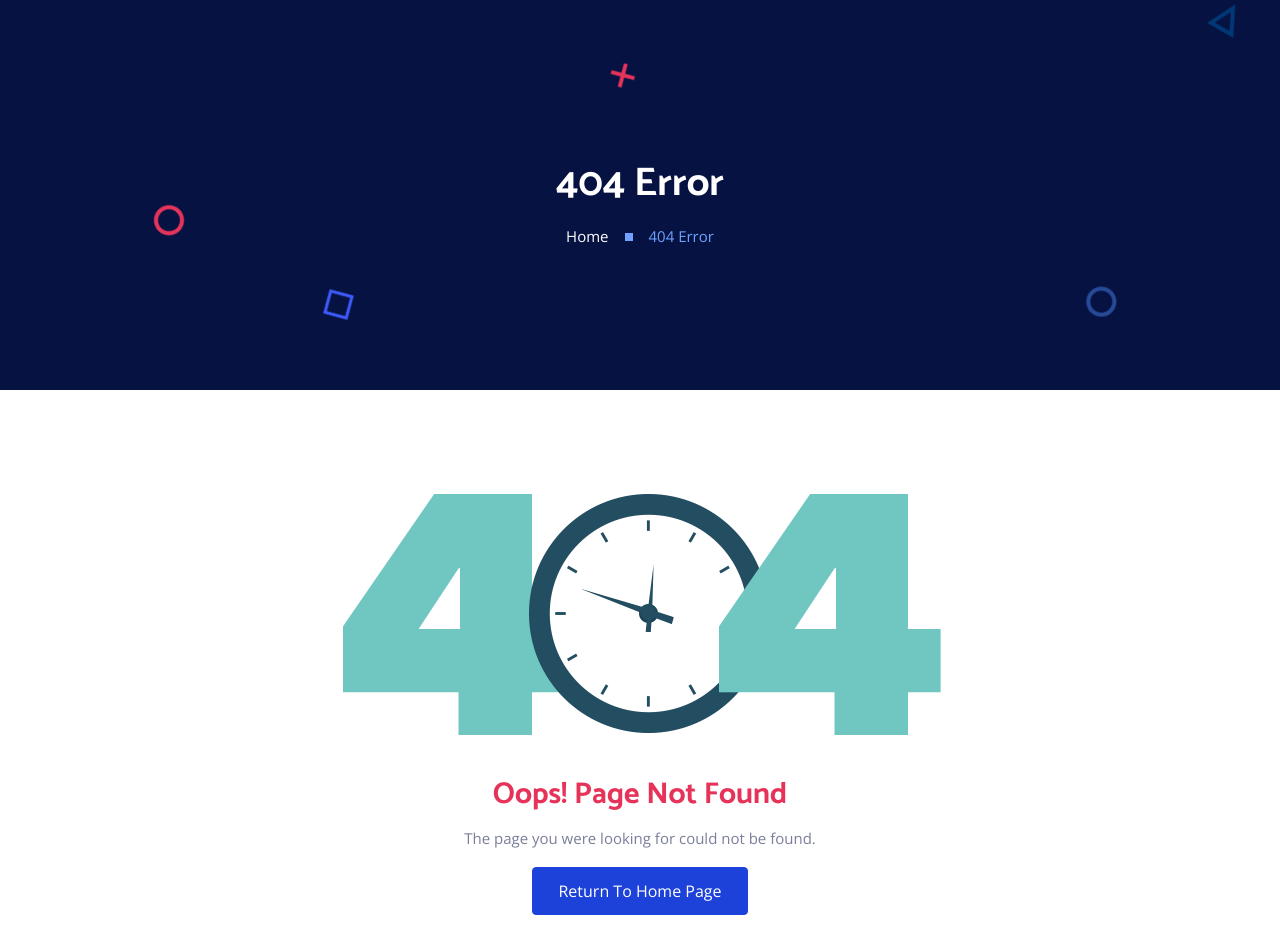
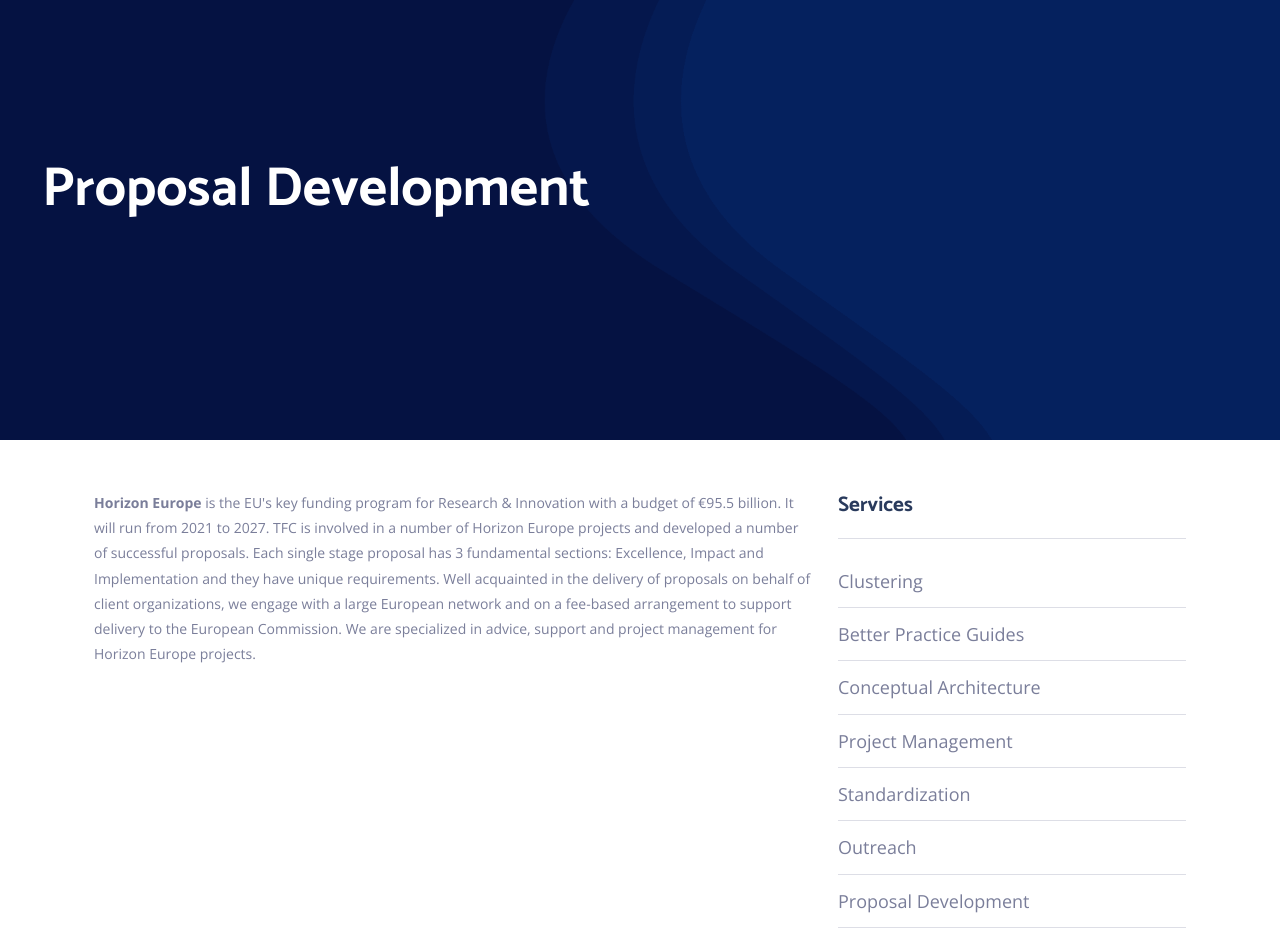
Before and after one commit to pantpap/tfc-aiva-new-website, an Angular app: page /services-proposal-development in a window 1280 px wide. Shown: the part 140-1092 px from the top of the page. Built offline with nearby package versions, Linux system fonts and the light colour scheme; what ng2-sticky-nav, ngx-accordion, ngx-owl-carousel-o, ngx-scrolltop would draw is missing.

Commit message:
create proposal-development.component and update links

```diff
--- a/src/app/app-routing.module.ts
+++ b/src/app/app-routing.module.ts
@@ -32,6 +32,9 @@
 import {ProjectManagementComponent} from './components/pages/services/project-management/project-management.component';
 import {StandardizationComponent} from './components/pages/services/standardization/standardization.component';
 import {OutreachComponent} from './components/pages/services/outreach/outreach.component';
+import {
+    ProposalDevelopmentComponent
+} from './components/pages/services/proposal-development/proposal-development.component';
 
 const routes: Routes = [
     {path: '', component: HomeOneComponent},
@@ -42,6 +45,7 @@
     {path: 'services-project-management', component: ProjectManagementComponent},
     {path: 'services-standardization', component: StandardizationComponent},
     {path: 'services-outreach', component: OutreachComponent},
+    {path: 'services-proposal-development', component: ProposalDevelopmentComponent},
     // {path: 'home-two', component: HomeTwoComponent},
     // {path: 'home-three', component: HomeThreeComponent},
     // {path: 'about', component: AboutComponent},
--- a/src/app/app.module.ts
+++ b/src/app/app.module.ts
@@ -40,6 +40,7 @@
 import { ProjectManagementComponent } from './components/pages/services/project-management/project-management.component';
 import { StandardizationComponent } from './components/pages/services/standardization/standardization.component';
 import { OutreachComponent } from './components/pages/services/outreach/outreach.component';
+import { ProposalDevelopmentComponent } from './components/pages/services/proposal-development/proposal-development.component';
 
 @NgModule({
   declarations: [
@@ -74,7 +75,8 @@
     ConceptualArchitectureComponent,
     ProjectManagementComponent,
     StandardizationComponent,
-    OutreachComponent
+    OutreachComponent,
+    ProposalDevelopmentComponent
   ],
   imports: [
     BrowserModule,
--- a/src/app/components/common/services-list/services-list.component.html
+++ b/src/app/components/common/services-list/services-list.component.html
@@ -8,6 +8,6 @@
         <li routerLink="/services-project-management" class="services-list-item">Project Management</li>
         <li routerLink="/services-standardization" class="services-list-item">Standardization</li>
         <li routerLink="/services-outreach" class="services-list-item">Outreach</li>
-        <li routerLink="" class="services-list-item">Proposal Development</li>
+        <li routerLink="/services-proposal-development" class="services-list-item">Proposal Development</li>
     </ul>
 </div>
--- a/src/app/components/pages/our-services/our-services.component.html
+++ b/src/app/components/pages/our-services/our-services.component.html
@@ -143,7 +143,7 @@
                         <!--                            <li>10 April 2020</li>-->
                         <!--                            <li><a routerLink="/blog">By Admin</a></li>-->
                         <!--                        </ul>-->
-                        <a><h3>Proposal Development</h3></a>
+                        <a routerLink="/services-proposal-development"><h3>Proposal Development</h3></a>
                         <p><strong>Horizon Europe</strong> is the EU's key funding programme for Research & Innovation with a budget of €95.5 billion. It will run from 2021 to 2027. TFC is involved in a number of Horizon Europe projects and developed a number of successful proposals.</p>
                     </div>
                 </div>
--- /dev/null
+++ b/src/app/components/pages/services/proposal-development/proposal-development.component.html
@@ -0,0 +1,46 @@
+<section class="banner-area">
+    <div class="d-table">
+        <div class="d-table-cell">
+            <div class="container-fluid">
+                <div class="row align-items-center">
+                    <div class="col-lg-6">
+                        <div class="banner-content pl-30">
+                            <h1>Proposal Development</h1>
+                        </div>
+                    </div>
+
+                    <div class="col-lg-6">
+                        <!--                        <div class="banner-img">-->
+                        <!--                            <img src="assets/images/home-bg-1-img.png" alt="banner-img" />-->
+                        <!--                        </div>-->
+                    </div>
+                </div>
+            </div>
+        </div>
+    </div>
+
+</section>
+
+<section class="home-service-area pt-50 pb-70">
+    <div class="container">
+        <div class="section-title row">
+            <div class="col-lg-8">
+                <div class="text-container">
+                    <div>
+                        <strong>Horizon Europe</strong> is the EU's key funding program for Research & Innovation
+                        with a budget of €95.5 billion. It will run from 2021 to 2027. TFC is involved in a number
+                        of Horizon Europe projects and developed a number of successful proposals. Each single
+                        stage proposal has 3 fundamental sections: Excellence, Impact and Implementation and they
+                        have unique requirements. Well acquainted in the delivery of proposals on behalf of client
+                        organizations, we engage with a large European network and on a fee-based arrangement to
+                        support delivery to the European Commission. We are specialized in advice, support and
+                        project management for Horizon Europe projects.
+                    </div>
+                </div>
+            </div>
+            <div class="col-lg-4">
+                <app-services-list></app-services-list>
+            </div>
+        </div>
+    </div>
+</section>
--- /dev/null
+++ b/src/app/components/pages/services/proposal-development/proposal-development.component.scss
@@ -0,0 +1,33 @@
+.banner-area{
+    height: 500px;
+}
+
+.section-title {
+    margin: 0;
+    text-align: left;
+    max-width: 100%;
+}
+
+ul{
+    padding-left: 32px;
+    list-style: disc;
+}
+
+.services-list {
+    list-style: none;
+    padding: 0;
+    .services-list-item {
+        cursor: pointer;
+        font-size: 18px;
+        border-bottom: 1px solid rgba(122, 126, 154, 0.25);
+        padding: 10px 0
+    }
+}
+
+.pt-50{
+    padding-top: 50px
+}
+
+.text-container{
+    margin-bottom: 30px;
+}
```
Also changed, not shown: src/app/components/pages/services/proposal-development/proposal-development.component.ts (added, +10 -0 lines), 1 other file (tests, documents, lock files or other folders).
